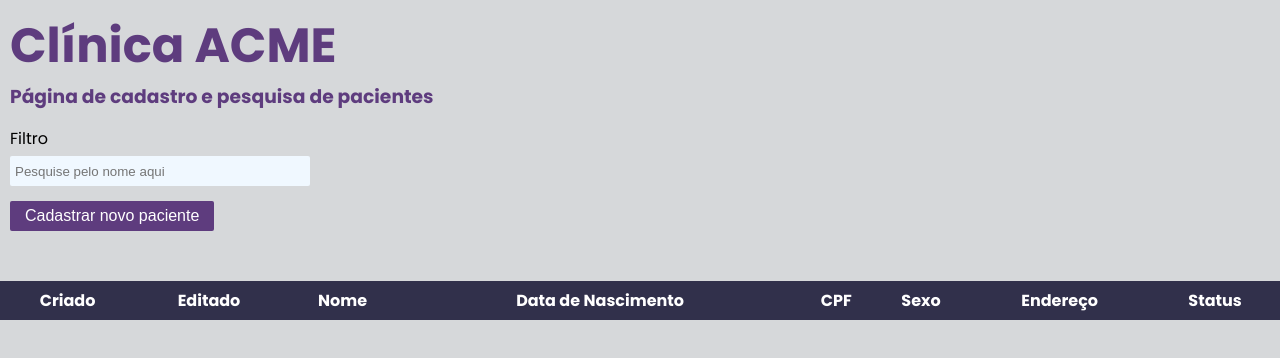
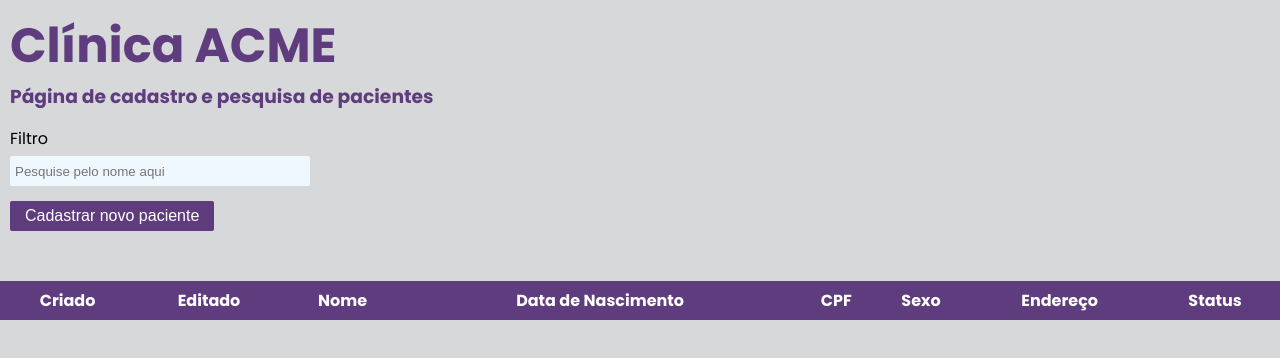
Before and after one commit to mallmann02/stable-js-interprocess, a React (Create React App) app: page / in a window 1280 px wide. Shown: the top 358 px of the page. Built offline with nearby package versions, Linux system fonts and the light colour scheme; the HTML template or start-up script is replaced by a standard one.

Commit message:
up: change table color

```diff
--- a/src/styles/Table.css
+++ b/src/styles/Table.css
@@ -1,5 +1,5 @@
 table {
-    background: rgb(49, 48, 75);
+    background: #5e3c7e;
     color: white;
     display: table;
     margin-top: 50px;
@@ -16,6 +16,10 @@ table tbody tr {
     border-color: inherit;
     display: table-row;
     vertical-align: inherit;
+}
+
+table tbody tr:nth-child(even) {
+    background-color: #6a4f84;
 }
 
 table tbody td , th {
```
